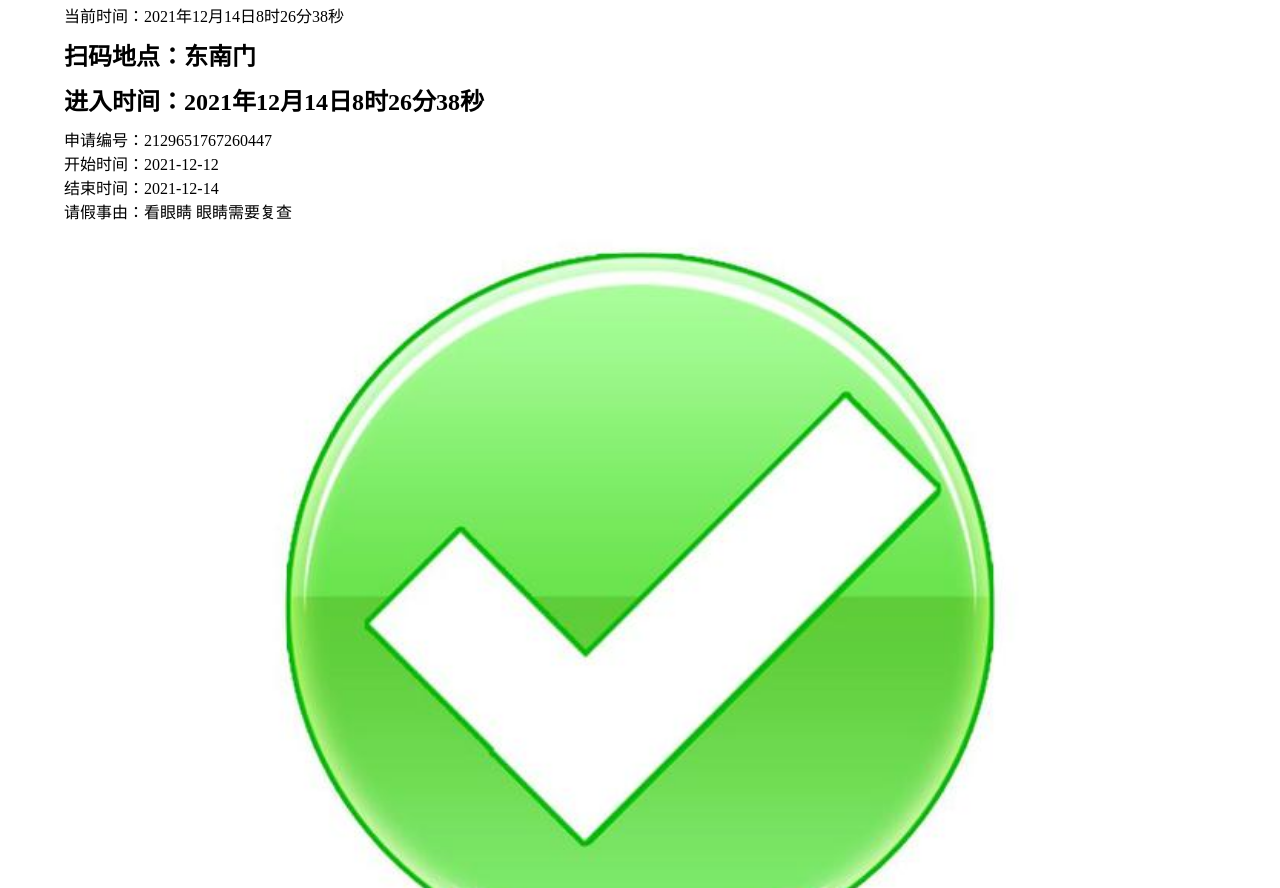
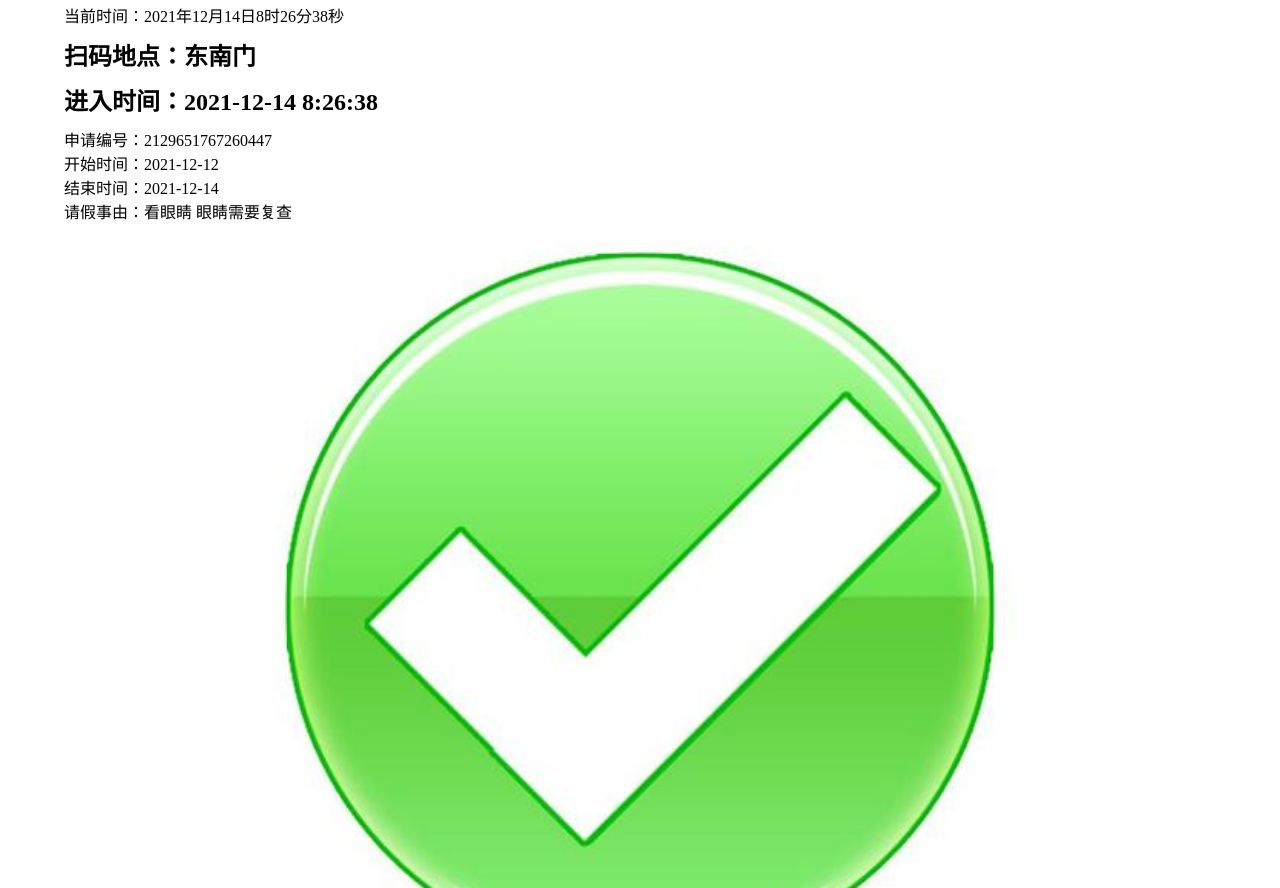
Before and after one commit to GailPika/jdfx.github.io, a plain HTML site: page index.html in a window 1280 px wide. Shown: the part 212-1100 px from the top of the page. Drawn offline with Linux system fonts and the light colour scheme.

Commit message:
Update index.html

```diff
--- a/index.html
+++ b/index.html
@@ -41,8 +41,8 @@
                 .getHours() + "时" + time.getMinutes() + "分" + time.getSeconds() + "秒";
             qjksTime = time.getFullYear() + "-" + (time.getMonth() + 1) + "-" + (time.getDate() - 2);
             qjjsTime = time.getFullYear() + "-" + (time.getMonth() + 1) + "-" + time.getDate();
-            EnterTime = "进入时间：" + time.getFullYear() + "年" + (time.getMonth() + 1) + "月" + time.getDate() + "日" + time
-                .getHours() + "时" + time.getMinutes() + "分" + time.getSeconds() + "秒";
+            EnterTime = "进入时间：" + time.getFullYear() + "-" + (time.getMonth() + 1) + "-" + time.getDate() + " " + time
+                .getHours() + ":" + time.getMinutes() + ":" + time.getSeconds();
             document.getElementById("times").innerHTML = nowTime;
             document.getElementById("timeName").innerHTML = EnterTime;
             document.getElementById("qjkssj").innerHTML = qjksTime;
```
